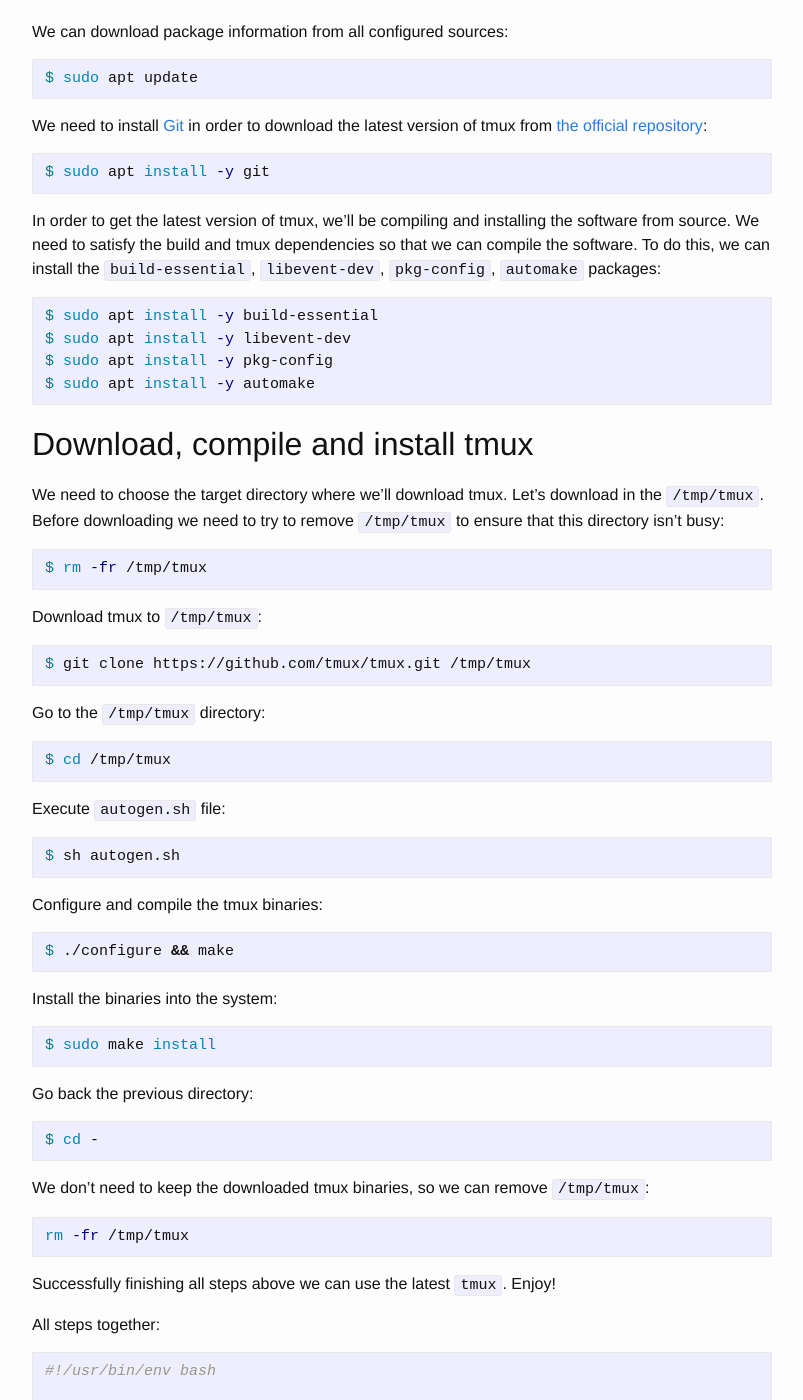
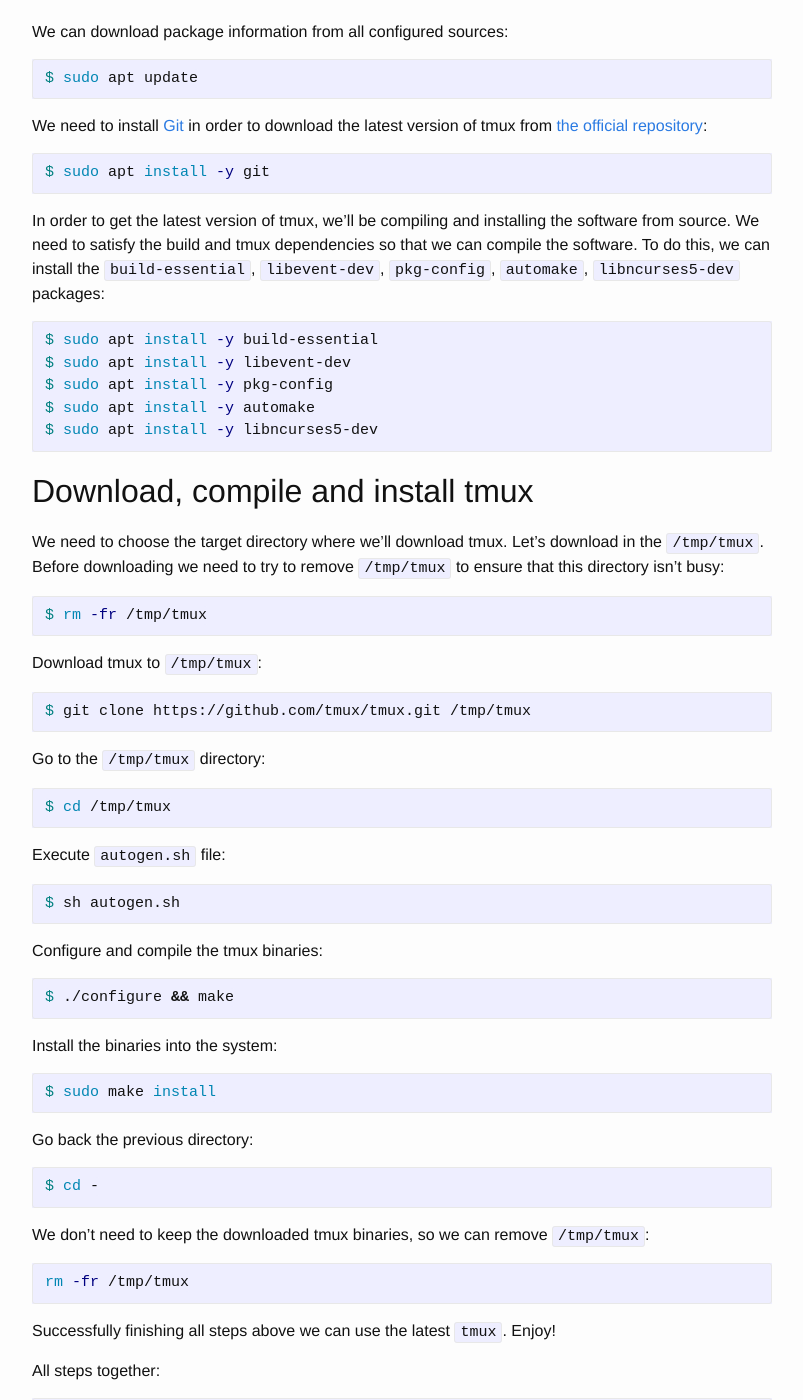
Before and after one commit to crowdpro3/bogdanvlviv.github.io, a Jekyll site: the page built from _posts/2017-11-02-how-to-install-the-latest-tmux-on-ubuntu-16_04.markdown, in a window 1280 px wide and 1400 px high, scrolled down 619 px. Shown: the whole window, without its empty margins (238-1041 px from the left). Built offline with Jekyll 4.4.1, drawn with Linux system fonts in a browser that asks for light colours; comment, search, counter and statistics services are not loaded; some of the changed text lies outside the part shown.

Commit message:
Add mention about `libncurses5-dev` in post about instalation of tmux

````diff
--- a/_posts/2017-11-02-how-to-install-the-latest-tmux-on-ubuntu-16_04.markdown
+++ b/_posts/2017-11-02-how-to-install-the-latest-tmux-on-ubuntu-16_04.markdown
@@ -32,13 +32,14 @@ $ sudo apt install -y git
 ```
 
 In order to get the latest version of tmux, we'll be compiling and installing the software from source. We need to satisfy the build and tmux dependencies so that we can compile the software.
-To do this, we can install the `build-essential`, `libevent-dev`, `pkg-config`, `automake` packages:
+To do this, we can install the `build-essential`, `libevent-dev`, `pkg-config`, `automake`, `libncurses5-dev` packages:
 
 ```bash
 $ sudo apt install -y build-essential
 $ sudo apt install -y libevent-dev
 $ sudo apt install -y pkg-config
 $ sudo apt install -y automake
+$ sudo apt install -y libncurses5-dev
 ```
 
 ## Download, compile and install tmux
@@ -107,6 +108,7 @@ sudo apt install -y build-essential
 sudo apt install -y libevent-dev
 sudo apt install -y pkg-config
 sudo apt install -y automake
+sudo apt install -y libncurses5-dev
 
 rm -fr /tmp/tmux
 
````
